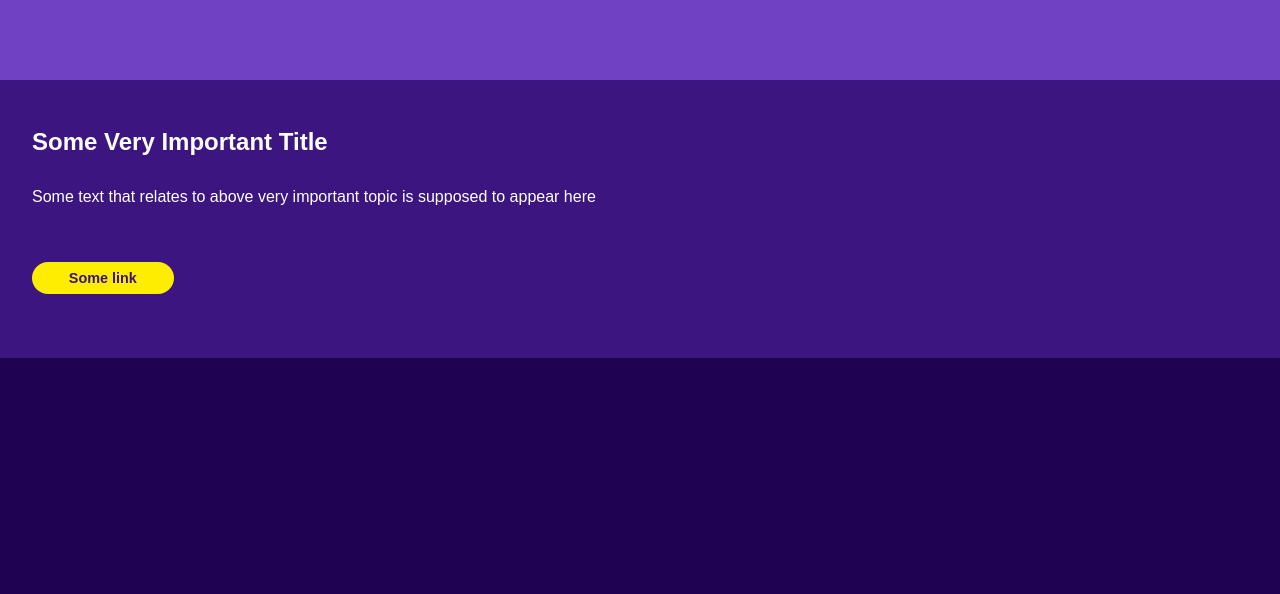
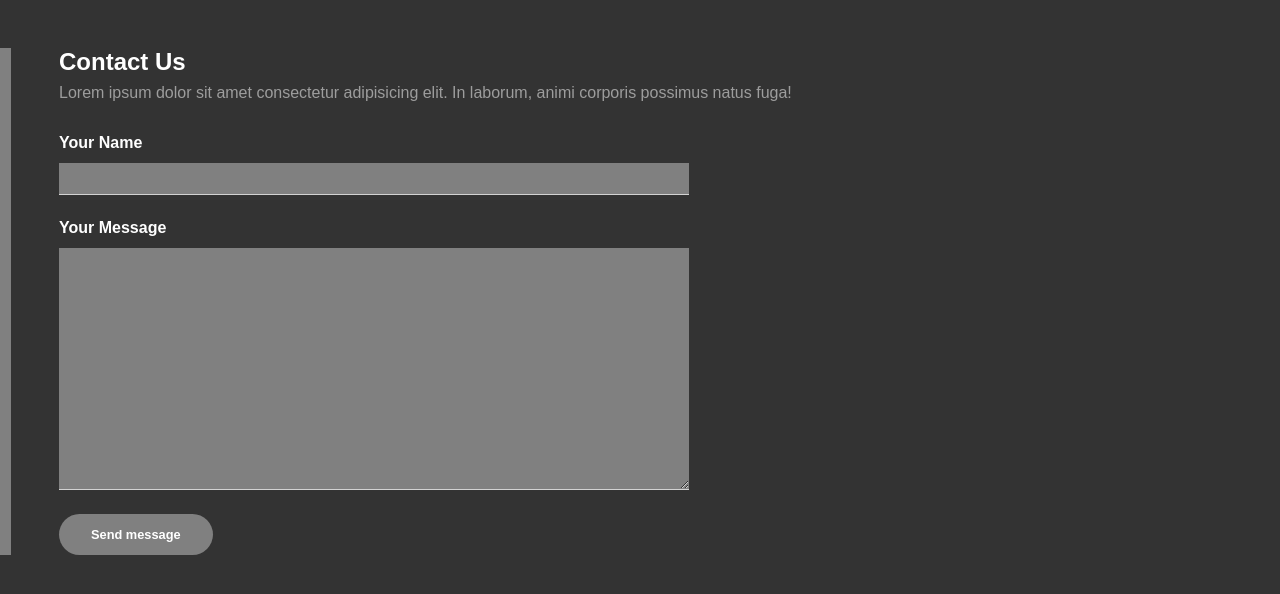
Before and after one commit to joepasss/sass_study, a React (Create React App) app in the folder ui_design/: page / in a window 1280 px wide. Shown: the top 594 px of the page. Built offline with nearby package versions, Linux system fonts and the light colour scheme.

Commit message:
challenge 2 init

```diff
--- a/ui_design/src/App.js
+++ b/ui_design/src/App.js
@@ -1,16 +1,21 @@
 function App() {
   return (
-    <>
-      <header></header>
-      <section>
-        <h1>Some Very Important Title</h1>
-        <p>
-          Some text that relates to above very important topic is supposed to
-          appear here
-        </p>
-        <a href='#'>Some link</a>
-      </section>
-    </>
+    <section>
+      <h1>Contact Us</h1>
+      <p>
+        Lorem ipsum dolor sit amet consectetur adipisicing elit. In laborum,
+        animi corporis possimus natus fuga!
+      </p>
+      <form>
+        <label htmlFor='name'>Your Name</label>
+        <input type='text' name='' id='name' />
+
+        <label htmlFor='message'>Your Message</label>
+        <textarea id='message' rows='15'></textarea>
+
+        <input type='submit' value='Send message' />
+      </form>
+    </section>
   );
 }
 
--- a/ui_design/src/index.scss
+++ b/ui_design/src/index.scss
@@ -5,52 +5,56 @@
 
 body {
   font-family: Arial, Helvetica, sans-serif;
-  background-color: #1f0252;
-}
-
-header {
-  height: 5rem;
-  background-color: #7141c4;
+  background: rgba(0, 0, 0, 0.8);
+  color: white;
 }
 
 section {
-  padding: 3rem 2rem 2rem;
-  background: #811573;
+  margin-top: 3rem;
+  border-left: 0.7rem solid gray;
+  padding: 0 3rem;
+  width: 60%;
 
   h1 {
     margin: 0;
-    color: #617bff;
   }
 
   p {
-    color: #ff6eec;
-    margin: 2rem 0;
+    color: #9d9d9d;
+    margin: 0.5rem 0 2rem;
   }
 
-  a {
-    background: #157a81;
-    padding: 0.5rem 2.3rem;
-    display: inline-block;
-    color: #3c1581;
-    text-decoration: none;
-    border-radius: 1rem;
+  label {
+    display: block;
     font-weight: bold;
-    font-size: 0.9rem;
-    margin-top: 1.5rem;
-    margin-bottom: 2rem;
+    margin-bottom: 0.7rem;
+  }
+
+  input[type='text'],
+  textarea {
+    margin-bottom: 1.5rem;
+    display: block;
+    padding: 0.5rem;
+    width: 80%;
+    background: gray;
+    border: none;
+    border-bottom: 1px solid lightgrey;
+    outline: 0;
+    color: black;
+  }
+
+  input[type='text']:focus,
+  textarea:focus {
+    border-bottom: 1px solid white;
+  }
+
+  input[type='submit'] {
+    background: grey;
+    border: none;
+    color: white;
+    font-weight: bold;
+    padding: 0.8rem 2rem;
+    border-radius: 2rem;
+    font-size: 0.8rem;
   }
 }
-
-// imporvements
-section {
-  background-color: #3c1581;
-
-  h1,
-  p {
-    color: white;
-  }
-
-  a {
-    background-color: #feed00;
-  }
-}
```
